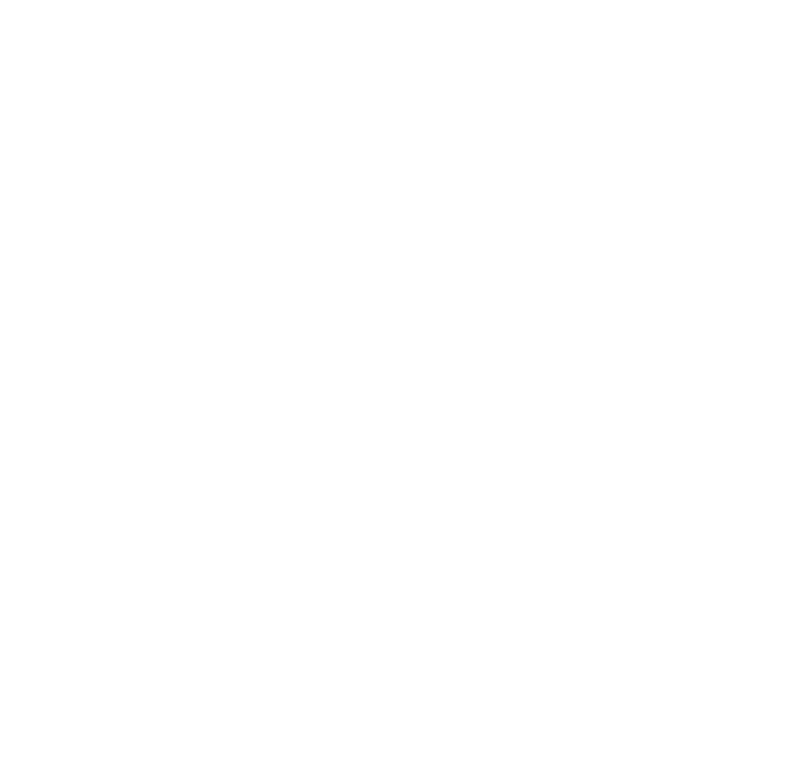
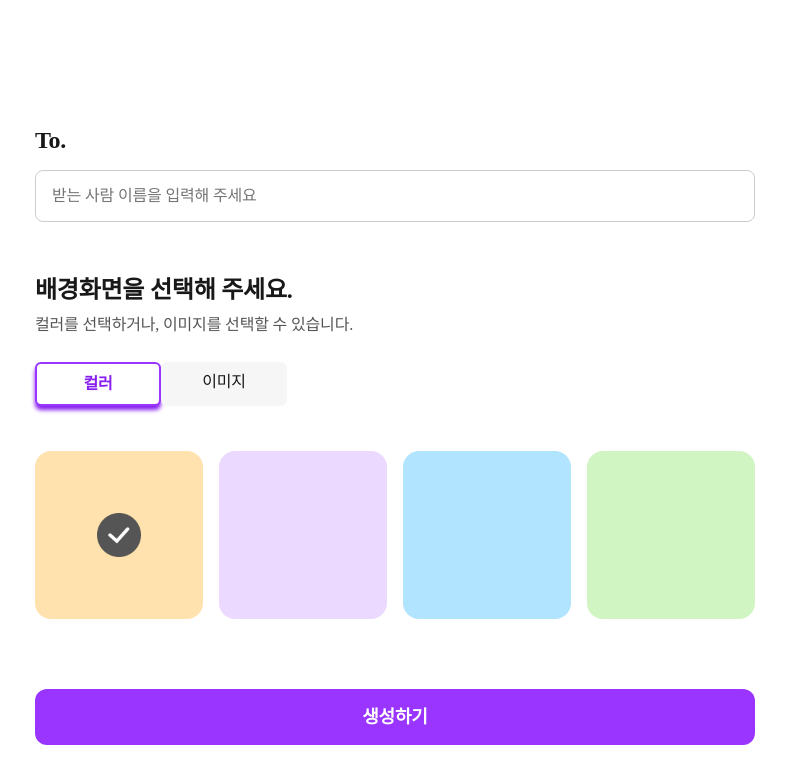
Before and after one commit to part2-11team/rolling-paper, a React (Create React App) app: page /post in a window 1280 px wide. Before the commit this address had no page. Shown: the top 784 px of the page, without its empty margins (245-1031 px from the left). Built offline with nearby package versions, Linux system fonts and the light colour scheme.

Commit message:
[UI] : post UI 작업

```diff
--- a/src/App.js
+++ b/src/App.js
@@ -1,7 +1,10 @@
+import React from 'react';
 import { BrowserRouter, Routes, Route } from 'react-router-dom';
 import MainPage from './pages/MainPage';
 import GlobalStyle from './style/GlobalStyle';
 import PaperListPage from './pages/PaperListPage';
+import PostPage from './pages/PostPage';
+
 
 function App() {
   return (
@@ -11,6 +14,7 @@ function App() {
         <Routes>
           <Route path="/" element={<MainPage />}></Route>
           <Route path="/list" element={<PaperListPage />}></Route>
+          <Route path="/post" element={<PostPage />}></Route>
         </Routes>
       </BrowserRouter>
     </>
--- /dev/null
+++ b/src/pages/PostPage/PostPage.js
@@ -0,0 +1,68 @@
+import React from 'react';
+import { useState } from 'react'
+import * as S from './PostPage.style.js';
+import Button from '../../components/MainButton';
+import SelectedImg from '../../assets/icon/background-selected.png'
+
+const PostPage = () => {
+  const [choiceColor, setChoiceColor] = useState(true);
+  const [choiceImage, setChoiceImage] = useState(false);
+
+  //컬러 버튼을 눌렀을때 => 컬러버튼 활성화, 이미지버튼 비활성화
+  const handleBackgroundColor = () => {
+    setChoiceColor(true);
+    setChoiceImage(false);
+  }
+
+  //이미지 버튼을 눌렀을때 => 컬러버튼 비활성화, 이미지버튼 활성화
+  const handleBackgroundImage = () => {
+    setChoiceImage(true);
+    setChoiceColor(false);
+  }
+
+  //배경화면 색깔, 배열로 저장
+  const Background = ['orange', 'purple', 'blue', 'green'];
+
+  //생성하기 버튼을 눌렀을때 => 아직 구현안함
+  const handleMovetoListClick = () => {
+    alert("미완성입니다!")
+  }
+
+  return (
+  <S.PostPage>
+    <S.PostPageContainer>
+      <S.ToInputDiv>
+        <S.PostPageH1>
+          To.
+        </S.PostPageH1>
+        <S.ToInput type="text" placeholder="받는 사람 이름을 입력해 주세요" />
+      </S.ToInputDiv>
+      <S.BackgroundSelectDiv>
+        <S.PostPageH1>
+          배경화면을 선택해 주세요.
+        </S.PostPageH1>
+        <S.PostPageH2>
+          컬러를 선택하거나, 이미지를 선택할 수 있습니다.
+        </S.PostPageH2>
+        <S.ButtonContainer>
+          <S.ColorImageButton chosen={choiceColor} onClick={handleBackgroundColor}>컬러</S.ColorImageButton>
+          <S.ColorImageButton chosen={choiceImage} onClick={handleBackgroundImage}>이미지</S.ColorImageButton>
+        </S.ButtonContainer>
+        <S.ColorSelectorDiv>
+          <S.SelectBox chosen={choiceColor} $selectNth={Background[0]}>
+            <S.SelectedImg src={SelectedImg} alt="체크 완료"/>
+          </S.SelectBox>
+          <S.SelectBox chosen={choiceColor} $selectNth={Background[1]} />
+          <S.SelectBox chosen={choiceColor} $selectNth={Background[2]} />
+          <S.SelectBox chosen={choiceColor} $selectNth={Background[3]} />
+        </S.ColorSelectorDiv>
+      </S.BackgroundSelectDiv>
+      <Button size="full" onClick={(e) => handleMovetoListClick(e)}>
+        생성하기
+      </Button>
+      </S.PostPageContainer>
+  </S.PostPage>
+  );
+};
+
+export default PostPage;
--- /dev/null
+++ b/src/pages/PostPage/PostPage.style.js
@@ -0,0 +1,121 @@
+import styled, { css } from 'styled-components';
+import { FONT_STYLE } from '../../style/fontStyle';
+import { COLORS } from '../../style/colorPalette';
+
+export const PostPage = styled.div`
+  display: flex;
+  justify-content: center;
+  width: 100%;
+`;
+
+export const PostPageContainer = styled.form`
+  margin: 12.2rem 0 20rem;
+  display: flex;
+  flex-direction: column;
+  align-items: center;
+  width: 72rem;
+`;
+
+export const PostPageH1 = styled.h1`
+  color: ${COLORS.GRAY_900};
+  ${FONT_STYLE.BOLD_24}
+`
+export const PostPageH2 = styled.h2`
+  color: ${COLORS.GRAY_500};
+  ${FONT_STYLE.REGULAR_16}
+  margin-top: 0.4rem;
+`
+
+export const ToInputDiv = styled.div`
+    width: 72rem;
+`
+
+export const ToInput = styled.input`
+  margin-top: 1.2rem;
+  border: 0.1rem solid ${COLORS.GRAY_300};
+  border-radius: 0.8rem;
+  padding: 1.2rem 1.6rem;
+  width: 72rem;
+  color: ${COLORS.GRAY_500};
+  ${FONT_STYLE.REGULAR_16}
+`
+
+export const BackgroundSelectDiv = styled.div`
+  margin-top: 5rem;
+  margin-bottom: 7rem;
+  width: 72rem;
+`
+
+export const ButtonContainer = styled.div`
+  margin-top: 2.4rem;
+  display: flex;
+`
+
+export const ColorSelectorDiv = styled.div`
+  margin-top: 4.5rem;
+  display: flex;
+  gap: 1.6rem;
+`
+
+export const SelectBox = styled.div`
+  display: flex;
+  justify-content: center;
+  align-items: center;
+  width: 16.8rem;
+  height: 16.8rem;
+  border-radius: 1.6rem;
+  background-color: ${({ chosen, $selectNth }) => {
+    if (chosen) {
+      switch ($selectNth) {
+        case 'orange':
+          return COLORS.ORANGE_200;
+        case 'purple':
+          return COLORS.PURPLE_200;
+        case 'blue':
+          return COLORS.BLUE_200;
+        case 'green':
+          return COLORS.GREEN_200;
+        default:
+          return COLORS.ORANGE_200;
+      }
+    } else {
+      switch ($selectNth) {
+        case 'orange':
+          return COLORS.ORANGE_500;
+        case 'purple':
+          return COLORS.PURPLE_900;
+        case 'blue':
+          return COLORS.BLUE_500;
+        case 'green':
+          return COLORS.GREEN_500;
+        default:
+          return COLORS.ORANGE_500;
+      }
+    }
+  }};
+`
+
+export const ColorImageButton = styled.div`
+  border-radius: 0.6rem;
+  padding: 0.7rem 1.6rem;
+  width: 12.6rem;
+  height: 4.4rem;
+  text-align: center;
+  ${FONT_STYLE.REGULAR_16}
+  background-color: ${COLORS.GRAY_100};
+  color: ${COLORS.GRAY_900};
+
+  ${({ chosen }) =>
+    chosen &&
+    css`
+      background-color: ${COLORS.WHITE};
+      border: 0.2rem solid ${COLORS.PURPLE_600};
+      box-shadow: 0 0.4rem 0.4rem 0;
+      color: ${COLORS.PURPLE_700};
+      ${FONT_STYLE.BOLD_16}
+    `}
+`
+export const SelectedImg = styled.img`
+  width: 4.4rem;
+  height: 4.4rem;
+`
--- /dev/null
+++ b/src/pages/PostPage/index.js
@@ -0,0 +1 @@
+export { default } from './PostPage';
```
Also changed, not shown: src/assets/icon/background-selected.png (added).
